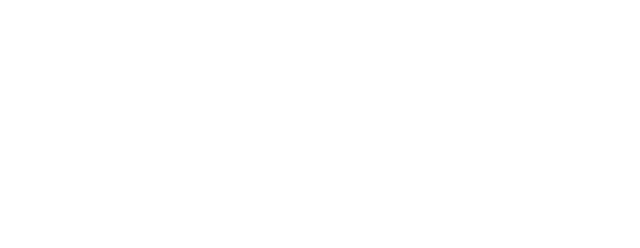
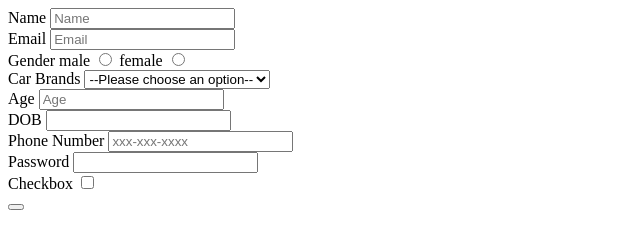
Before and after one commit to acciojob/signup-form-car-Kumeriyakajal, a website: page main.html in a window 1280 px wide. Shown: the whole page, without its empty margins (0-640 px from the left). Drawn offline with Linux system fonts and the light colour scheme.

Commit message:
created a submission

```diff
--- a/main.html
+++ b/main.html
@@ -1,13 +1,62 @@
 <!DOCTYPE html>
 
 <html>
-
 <head>
 	<link rel="stylesheet" href="styles.css">
 </head>
 
 <body>
 	<!-- the entire body must be written by student -->
+		<form method="post">
+		<div>
+           <label for="name">Name</label>
+			<input type="text" id="name" placeholder="Name" required>
+		</div>
+		<div>
+           <label for="email">Email</label>
+			<input type="email" id="email" placeholder="Email"required>
+		</div>
+		<div>
+           <label for="gender">Gender</label>
+		  <label for="gender">male</label>
+	    	<input type="radio" id="gender_male" name="gender" required>
+		  <label for="gender">female</label>
+			<input type="radio" id="gender_female" name="gender" required>
+		</div>
+		<div>
+			<label for="cars">Car Brands</label>
+			<select  name="cars" id="cars" required>
+				<option value=""  disabled selected>--Please choose an option--</option>
+				<option value="bmw">BMW</option>
+				<option value="audi">Audi</option>
+				<option value="mercedez">Mercedez</option>
+			</select>
+		</div>
+		<div>
+           <label for="age">Age</label>
+			<input type="number" id="age"  placeholder="Age" required>
+		</div>
+		<div>
+           <label for="dob">DOB</label>
+			<input type="number" id="dob" required>
+		</div>
+		<div>
+           <label for="tel">Phone Number</label>
+			<input type="tel" id="tel" placeholder="xxx-xxx-xxxx">
+		</div>
+		<div>
+           <label for="password">Password</label>
+			<input type="password" id="password" placeholde="Password" required>
+		</div>
+		<div>
+           <label for="tos">Checkbox</label>
+			<input type="checkbox" id="tos" required>
+		</div>
+		<div>
+			<button type="submit"></button>
+		</div>
+
+	</form>
     <script type="text/javascript" src="./script.js">
 </script>
 
```
